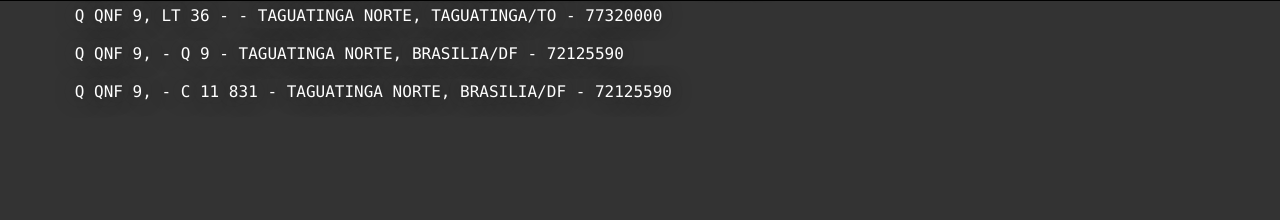
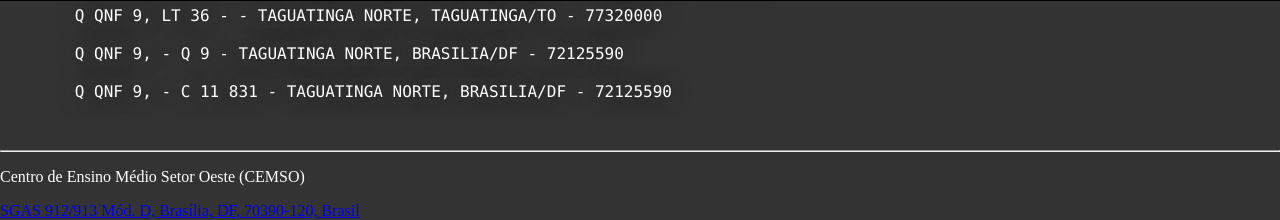
Before and after one commit to PaperPale/NanoNano, a Flask app: page / in a window 1280 px wide. Shown: the part 850-1070 px from the top of the page. Before the commit the page ends 950 px from the top, so only its background shows below. Run offline with Flask 2, Linux system fonts and the light colour scheme.

Commit message:
Update index.html

```diff
--- a/templates/index.html
+++ b/templates/index.html
@@ -81,5 +81,10 @@
 </span></div>
 
 </div>
+<hr>
+<div id="det">
+<p>Centro de Ensino Médio Setor Oeste (CEMSO)</p>
+<a href="http://maps.google.com/maps?daddr=-15.815949830357354,-47.91939816508328">SGAS 912/913 Mód. D, Brasília, DF, 70390-120, Brasil</a>
+</div>
 </body>
 </html>
```
